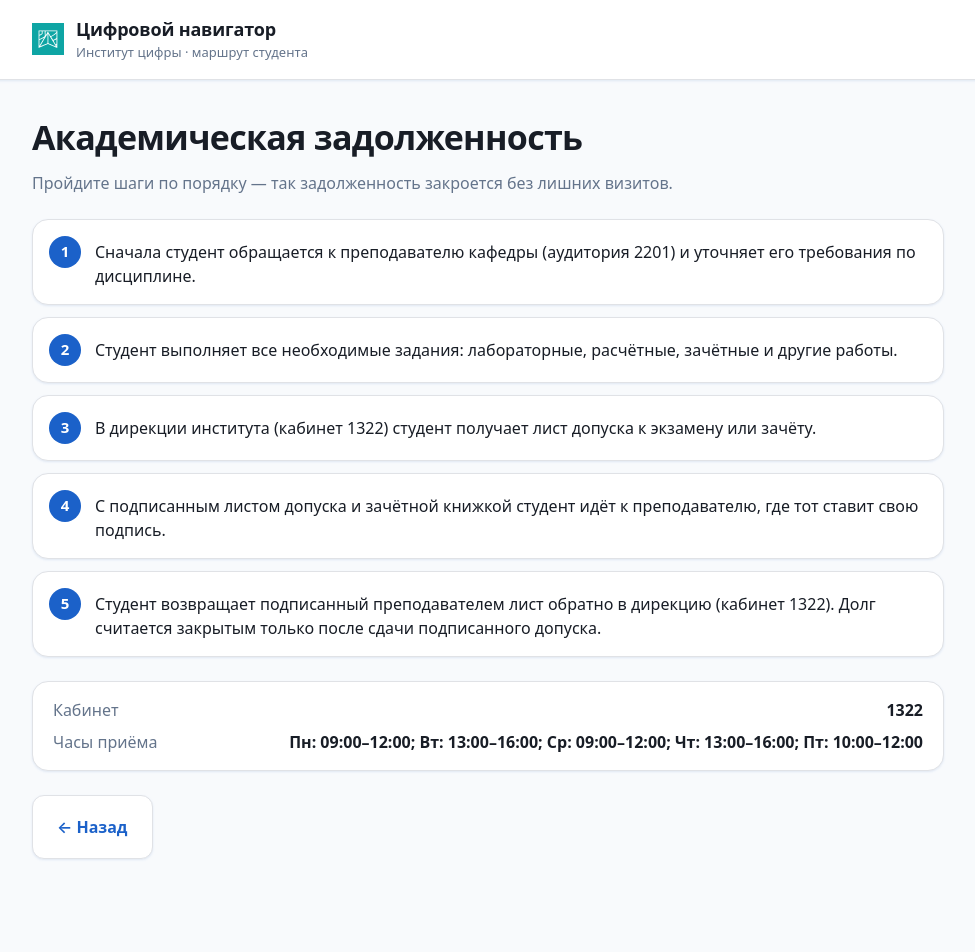
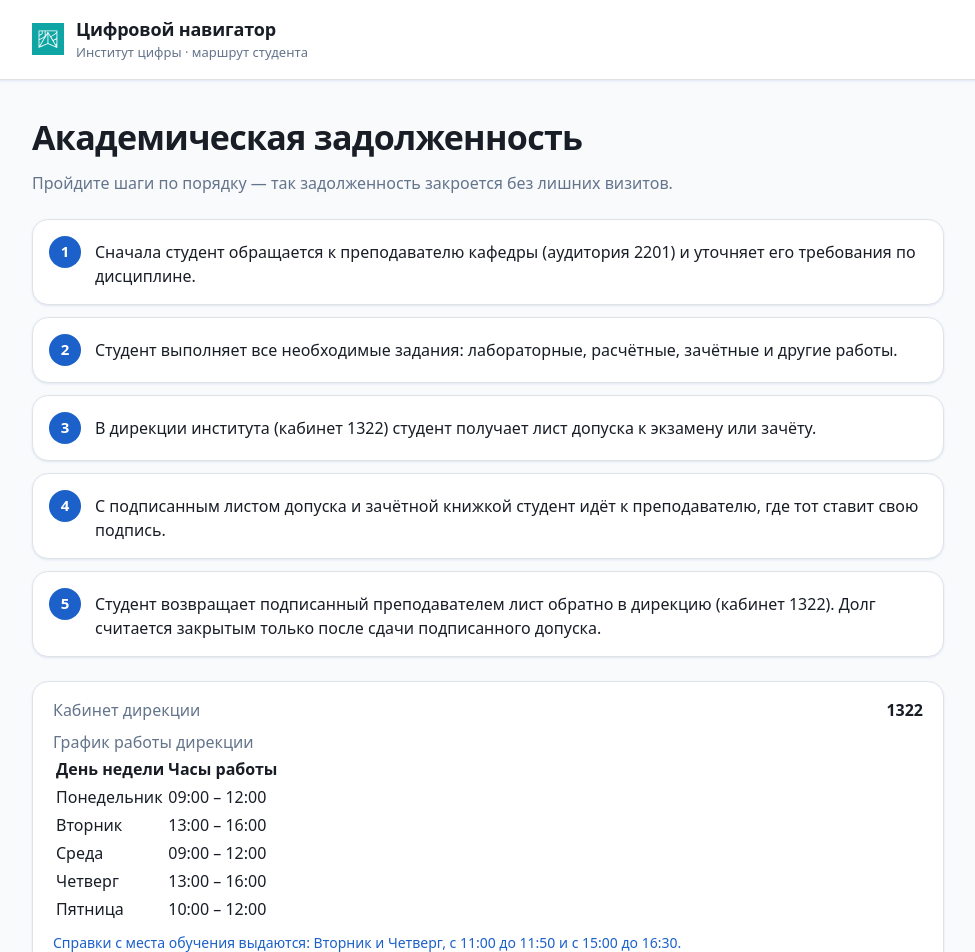
Before and after one commit to Romch33tos/digital-navigator, a React (Vite) app: page /debt in a window 1280 px wide. Shown: the top 952 px of the page, without its empty margins (152-1127 px from the left). Before the commit the page ends 923 px from the top, so only its background shows below. Built offline with nearby package versions, Linux system fonts and the light colour scheme.

Commit message:
feat: обновлён DebtScreen.jsx - добавлена анимация шагов, таблица графика дирекции

```diff
--- a/src/components/DebtScreen.jsx
+++ b/src/components/DebtScreen.jsx
@@ -1,7 +1,23 @@
 import { useNavigate } from "react-router-dom";
+import { motion } from "framer-motion";
 
 export default function DebtScreen({ debt }) {
   const navigate = useNavigate();
+
+  const container = {
+    hidden: { opacity: 0 },
+    show: {
+      opacity: 1,
+      transition: {
+        staggerChildren: 0.15
+      }
+    }
+  };
+
+  const item = {
+    hidden: { opacity: 0, y: 10 },
+    show: { opacity: 1, y: 0, transition: { duration: 0.3, ease: "easeOut" } }
+  };
 
   return (
     <div className="screen">
@@ -10,24 +26,53 @@ export default function DebtScreen({ debt }) {
         Пройдите шаги по порядку — так задолженность закроется без лишних визитов.
       </p>
 
-      <ol className="steps">
+      <motion.ol
+        className="steps"
+        variants={container}
+        initial="hidden"
+        animate="show"
+      >
         {debt.steps.map((step, index) => (
-          <li key={index} className="step">
+          <motion.li key={index} className="step" variants={item}>
             <span className="step-number">{index + 1}</span>
             <span className="step-text">{step}</span>
-          </li>
+          </motion.li>
         ))}
-      </ol>
+      </motion.ol>
 
       <div className="info-block">
         <div className="info-row">
-          <span className="info-label">Кабинет</span>
+          <span className="info-label">Кабинет дирекции</span>
           <span className="info-value">{debt.cabinet}</span>
         </div>
-        <div className="info-row">
-          <span className="info-label">Часы приёма</span>
-          <span className="info-value">{debt.hours}</span>
+
+        <div className="schedule-container">
+          <span className="info-label schedule-title">График работы дирекции</span>
+          <table className="schedule-table">
+            <thead>
+              <tr>
+                <th>День недели</th>
+                <th>Часы работы</th>
+              </tr>
+            </thead>
+            <tbody>
+              {debt.schedule.map((row, idx) => (
+                <tr key={idx}>
+                  <td>{row.day}</td>
+                  <td>{row.hours}</td>
+                </tr>
+              ))}
+            </tbody>
+          </table>
         </div>
+
+        {debt.referenceInfo && (
+          <div className="info-row mt-3">
+            <span className="info-label" style={{ fontSize: "14px", color: "var(--accent)" }}>
+              {debt.referenceInfo}
+            </span>
+          </div>
+        )}
       </div>
 
       <button
```
